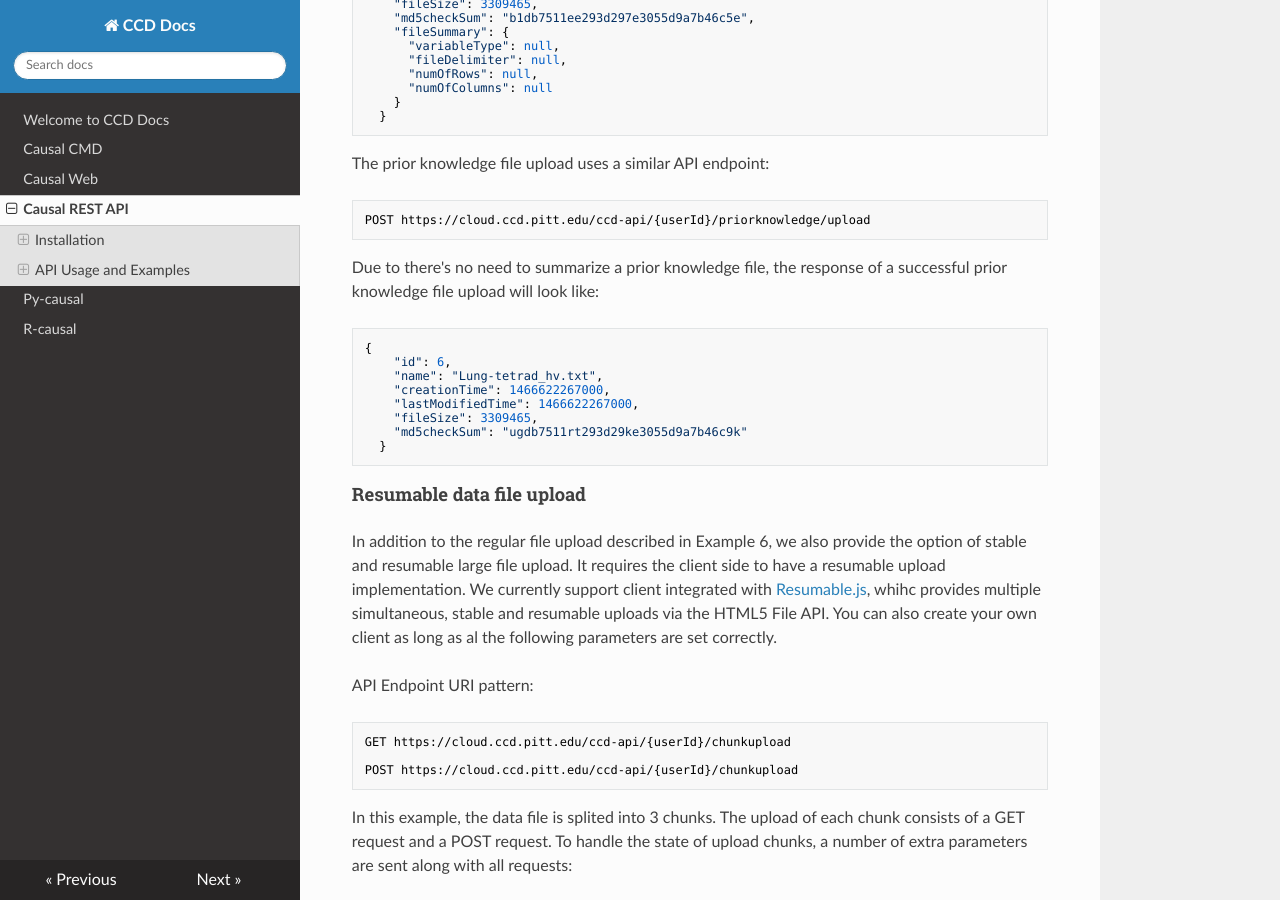
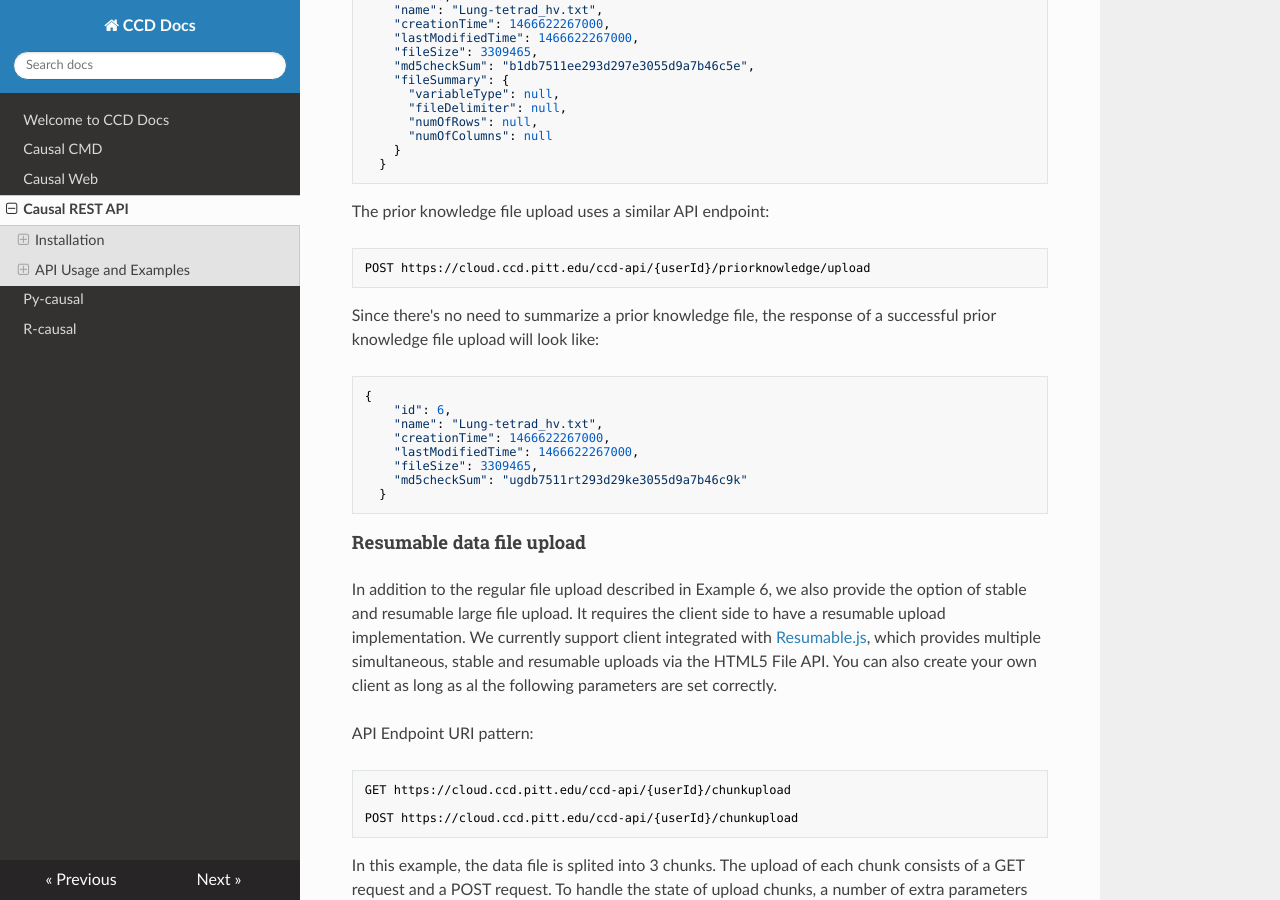
Before and after one commit to bd2kccd/bd2kccd.github.io, an MkDocs documentation site: the page built from docs_src/causal-rest-api.md, in a window 1280 px wide and 900 px high, scrolled down 4885 px. Built offline with MkDocs 1.6.1, drawn with Linux system fonts in a browser that asks for light colours; nearby versions of some CDN libraries; old or Windows-style settings are respelled for this version of MkDocs; some of the changed text lies outside the part shown.

Commit message:
Hotfixes to causal-cmd documentation. Spelling errors in causal-rest-api.

`````diff
--- a/docs_src/causal-rest-api.md
+++ b/docs_src/causal-rest-api.md
@@ -82,6 +82,7 @@ mvn clean package
 ### Configuration
 
 There are 4 configuration files to configure located at `causal-rest-api/src/main/resources`:
+
 - **application-hsqldb.properties**: HSQLDB database configurations (for testing only).
 - **application-mysql.properties**: MySQL database configurations
 - **application.properties**: Spring Boot application settings
@@ -214,7 +215,7 @@ The prior knowledge file upload uses a similar API endpoint:
 POST https://cloud.ccd.pitt.edu/ccd-api/{userId}/priorknowledge/upload
 ````
 
-Due to there's no need to summarize a prior knowledge file, the response of a successful prior knowledge file upload will look like:
+Since there's no need to summarize a prior knowledge file, the response of a successful prior knowledge file upload will look like:
 
 
 ````javascript
@@ -230,7 +231,7 @@ Due to there's no need to summarize a prior knowledge file, the response of a su
 
 #### Resumable data file upload
 
-In addition to the regular file upload described in Example 6, we also provide the option of stable and resumable large file upload. It requires the client side to have a resumable upload implementation. We currently support client integrated with [Resumable.js](http://resumablejs.com/), whihc provides multiple simultaneous, stable
+In addition to the regular file upload described in Example 6, we also provide the option of stable and resumable large file upload. It requires the client side to have a resumable upload implementation. We currently support client integrated with [Resumable.js](http://resumablejs.com/), which provides multiple simultaneous, stable
 and resumable uploads via the HTML5 File API. You can also create your own client as long as al the following parameters are set correctly.
 
 API Endpoint URI pattern:
`````
Also changed, not shown: other parts of docs_src/causal-rest-api.md (+3 -2 lines), docs_src/causal-cmd.md (+14 -9 lines).
